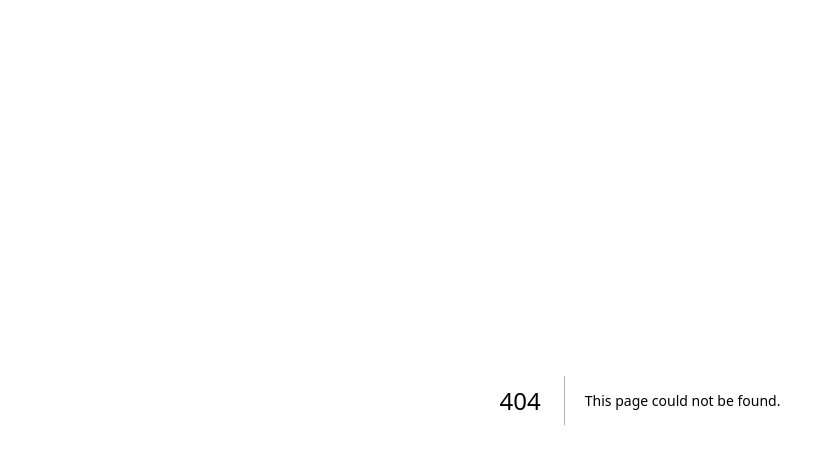
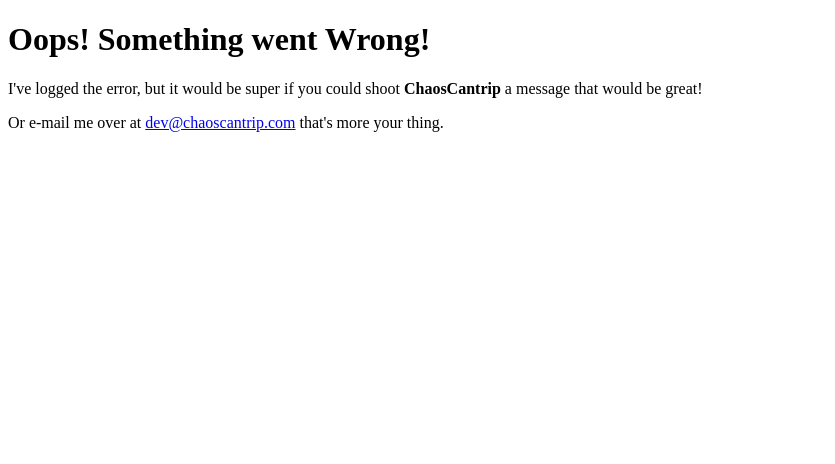
Before and after one commit to ChaosCantrip/SharkBotOnline, a Next.js app: page /bungie_auth/failure in a window 1280 px wide. Before the commit this address had no page. Shown: the top 464 px of the page, without its empty margins (0-835 px from the left). Built offline with nearby package versions, Linux system fonts and the light colour scheme.

Commit message:
Added /bungie_auth/failure

```diff
--- /dev/null
+++ b/src/app/bungie_auth/failure/page.js
@@ -0,0 +1,11 @@
+export default function BungieAuthFailure(){
+    return (
+        <div>
+            <h1>Oops! Something went Wrong!</h1>
+            <div>
+                <p>I've logged the error, but it would be super if you could shoot <b>ChaosCantrip</b> a message that would be great!</p>
+                <p>Or e-mail me over at <a href="mailto:dev@chaoscantrip.com">dev@chaoscantrip.com</a> that's more your thing.</p>
+            </div>
+        </div>
+    )
+}
```
